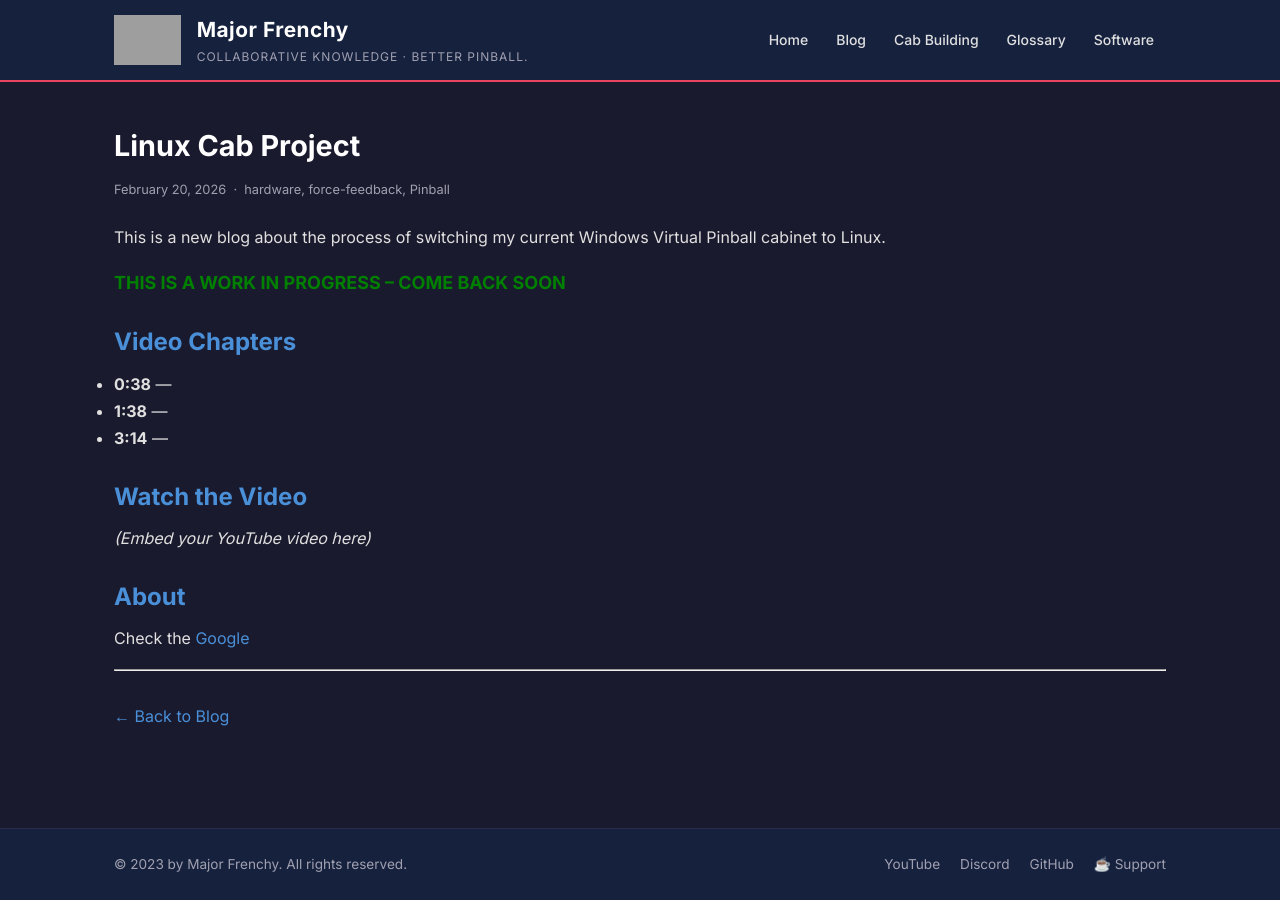
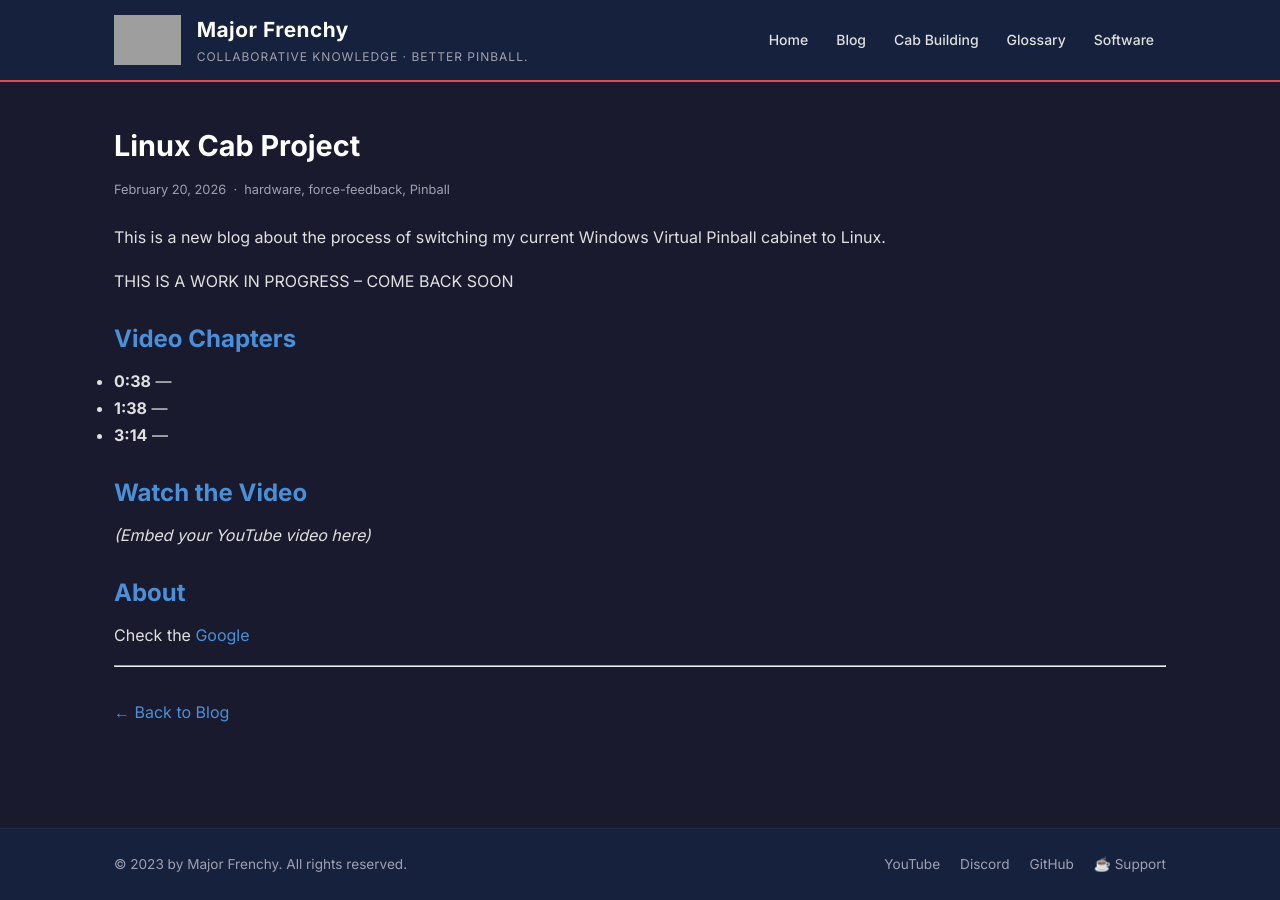
Before and after one commit to MajorFrenchy/MajorFrenchy.github.io, a Jekyll site: the page built from _posts/2026-02-20-Linux-Cab.md, in a window 1280 px wide. Built offline with Jekyll 4.4.1, drawn with Linux system fonts in a browser that asks for light colours; grey boxes are pictures that could not be loaded.

Commit message:
Update progress message color in blog post

```diff
--- a/_posts/2026-02-20-Linux-Cab.md
+++ b/_posts/2026-02-20-Linux-Cab.md
@@ -7,7 +7,7 @@
 
 This is a new blog about the process of switching my current Windows Virtual Pinball cabinet to Linux.
 
-<span class="green-text">THIS IS A WORK IN PROGRESS -- COME BACK SOON</span>
+<span class="yellow-text">THIS IS A WORK IN PROGRESS -- COME BACK SOON</span>
 
 
 
```
